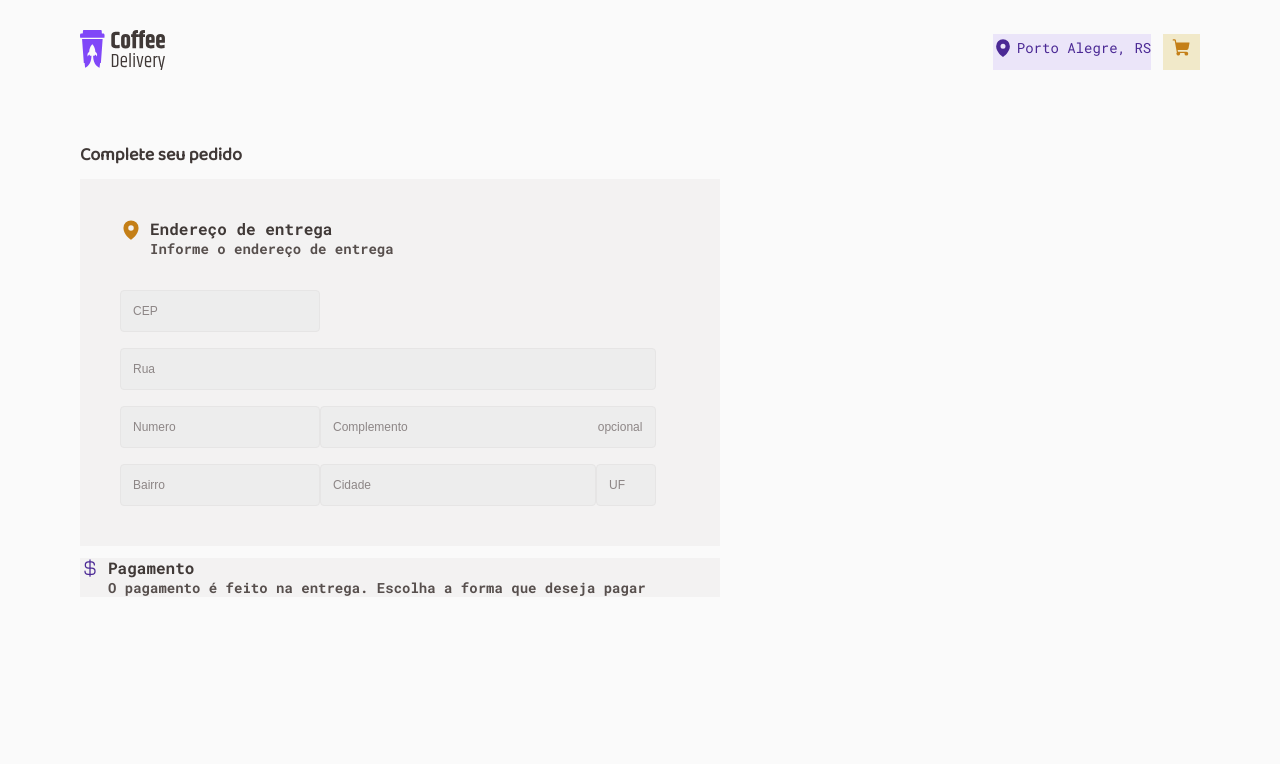
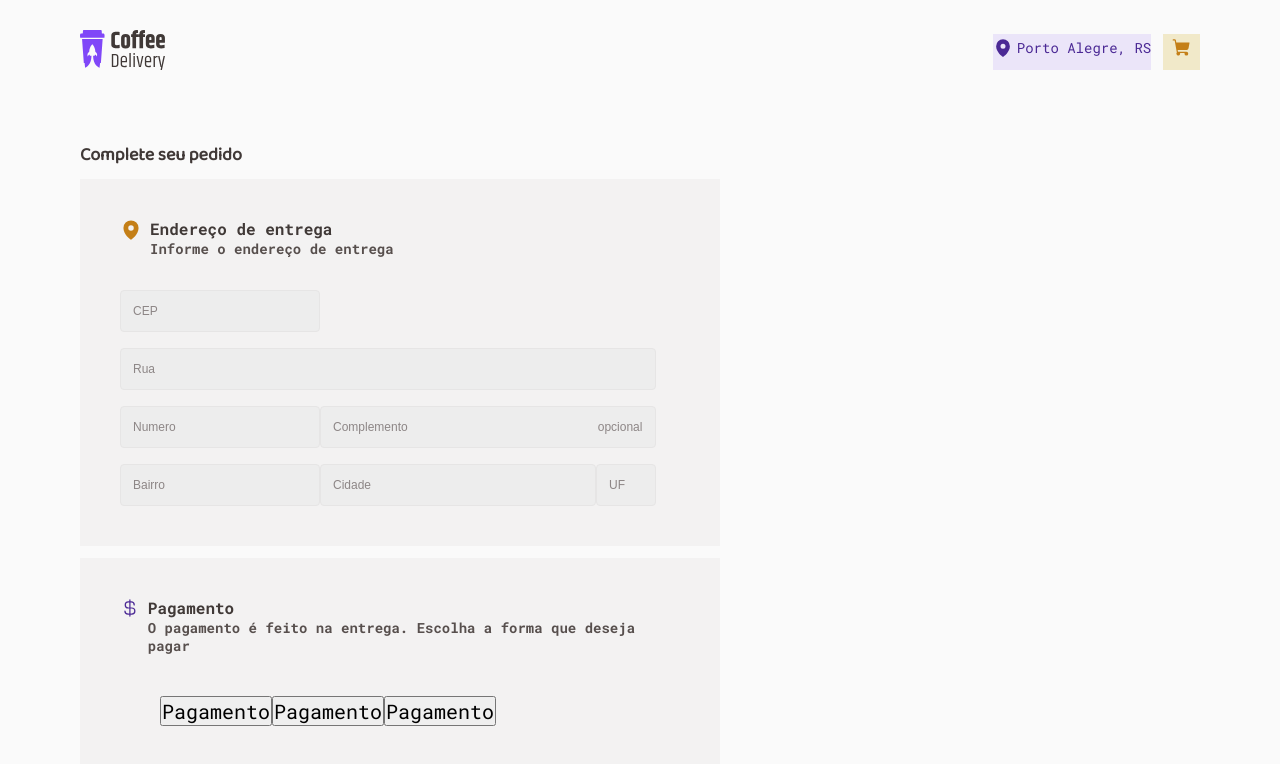
Before and after one commit to ReinaldoARamos/Ignite_Coffee_Delivery-, a React (Vite) app: page /completeOrder in a window 1280 px wide. Shown: the top 764 px of the page. Built offline with nearby package versions, Linux system fonts and the light colour scheme.

Commit message:
criando o componente que serivirá para estilização dos botões

```diff
--- /dev/null
+++ b/src/Pages/CompleteOrder/components/CompleteOrderForm/PaymentButtons/index.tsx
@@ -0,0 +1,3 @@
+export function PaymentButton() {
+        return(<button>Pagamento</button>)
+}
--- /dev/null
+++ b/src/Pages/CompleteOrder/components/CompleteOrderForm/PaymentButtons/style.tsx
@@ -0,0 +1 @@
+import styled from 'styled-components'
--- a/src/Pages/CompleteOrder/components/CompleteOrderForm/PaymentForm.tsx
+++ b/src/Pages/CompleteOrder/components/CompleteOrderForm/PaymentForm.tsx
@@ -1,10 +1,13 @@
 import { SectionTitle } from "../SectionTitle";
+import { PaymentButton } from "./PaymentButtons";
 import { PaymentFormContainer } from "./style";
 
 export function PaymentForm() {
   return (
     <PaymentFormContainer>
-
+    <PaymentButton />
+    <PaymentButton />
+    <PaymentButton />
     </PaymentFormContainer>
   );
 }
--- a/src/Pages/CompleteOrder/components/CompleteOrderForm/style.ts
+++ b/src/Pages/CompleteOrder/components/CompleteOrderForm/style.ts
@@ -38,8 +38,7 @@ grid-auto-flow: dense;
 }
 `
 
-export const PaymentFormContainer = styled.div`
-width: 100%;
-background: ${({theme}) => theme.colors["base-card"]} ;
+export const PaymentFormContainer = styled(SectionBaseStyle)`
+
 
 `
```
